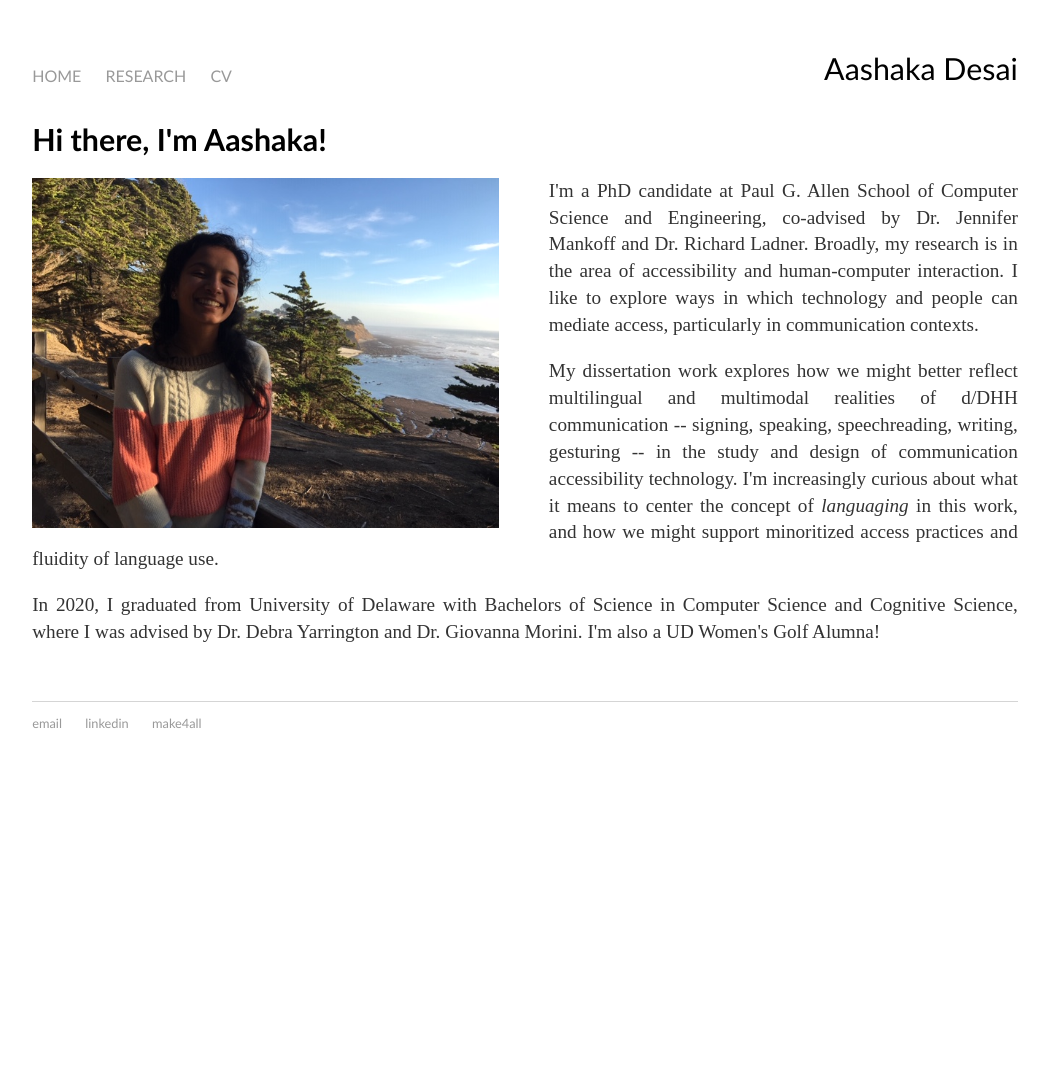
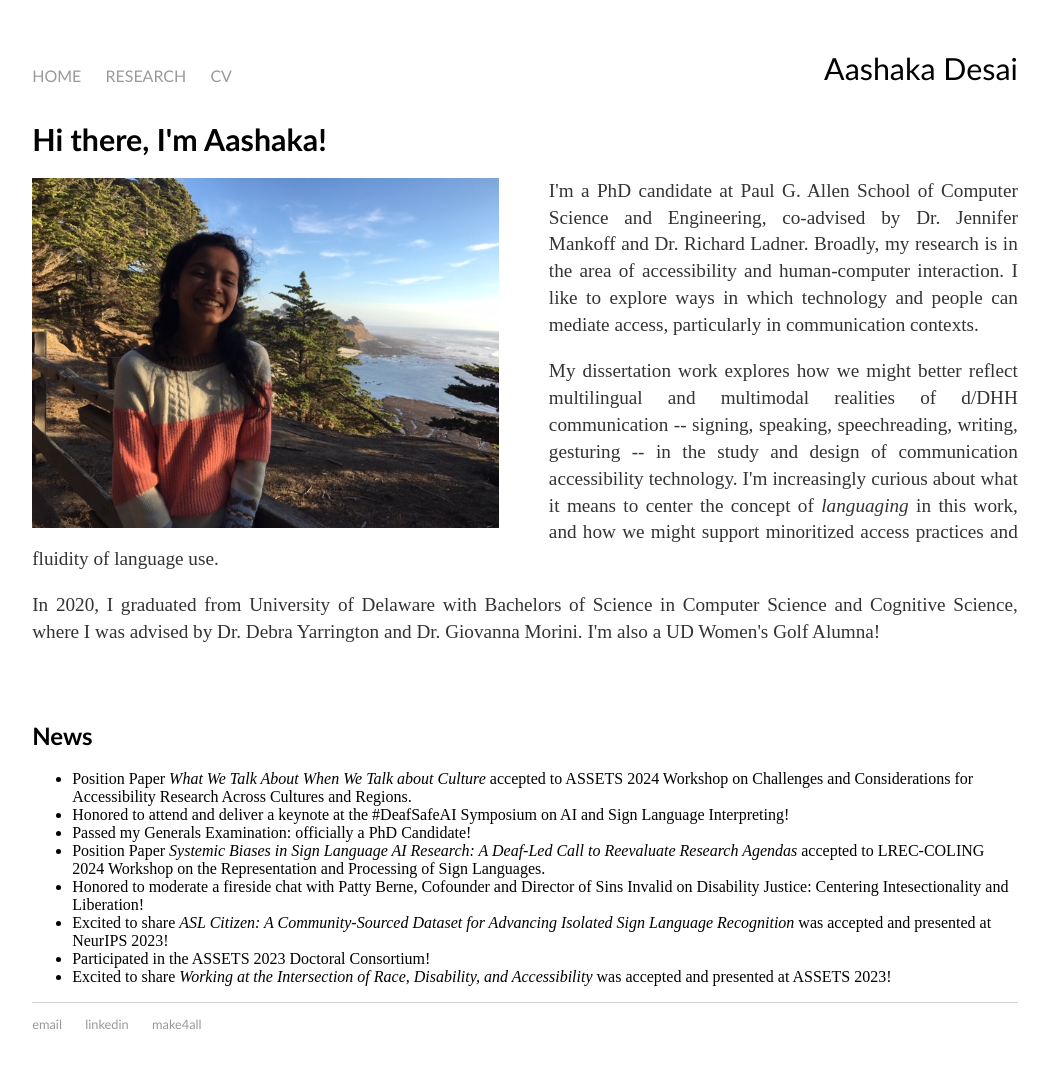
Before and after one commit to aashakadesai/aashakadesai.github.io, a Jekyll site: the page built from index.html, in a window 1280 px wide. Shown: the whole page, without its empty margins (115-1164 px from the left). Built offline with Jekyll 4.4.1, drawn with Linux system fonts in a browser that asks for light colours; before the commit the page ends 900 px from its top, so only the background shows below that.

Commit message:
Update index.html
added news section

```diff
--- a/index.html
+++ b/index.html
@@ -13,4 +13,16 @@ title: Aashaka Desai, PhD Student
 
 	<br class="cb">
 	<br class="cb">
+
+	<h2>News</h2>
+	<ul>
+		<li>Position Paper <i>What We Talk About When We Talk about Culture</i> accepted to ASSETS 2024 Workshop on Challenges and Considerations for Accessibility Research Across Cultures and Regions.</li>
+		<li>Honored to attend and deliver a keynote at the #DeafSafeAI Symposium on AI and Sign Language Interpreting!</li>
+		<li>Passed my Generals Examination: officially a PhD Candidate!</li>
+		<li>Position Paper <i>Systemic Biases in Sign Language AI Research: A Deaf-Led Call to Reevaluate Research Agendas</i> accepted to LREC-COLING 2024 Workshop on the Representation and Processing of Sign Languages.</li>
+		<li>Honored to moderate a fireside chat with Patty Berne, Cofounder and Director of Sins Invalid on Disability Justice: Centering Intesectionality and Liberation!</li>
+		<li>Excited to share <i>ASL Citizen: A Community-Sourced Dataset for Advancing Isolated Sign Language Recognition</i> was accepted and presented at NeurIPS 2023!</li>
+		<li>Participated in the ASSETS 2023 Doctoral Consortium!</li>
+		<li>Excited to share <i>Working at the Intersection of Race, Disability, and Accessibility</i> was accepted and presented at ASSETS 2023!</li>
+	</ul>
 </div><!-- /.blurb -->
```
